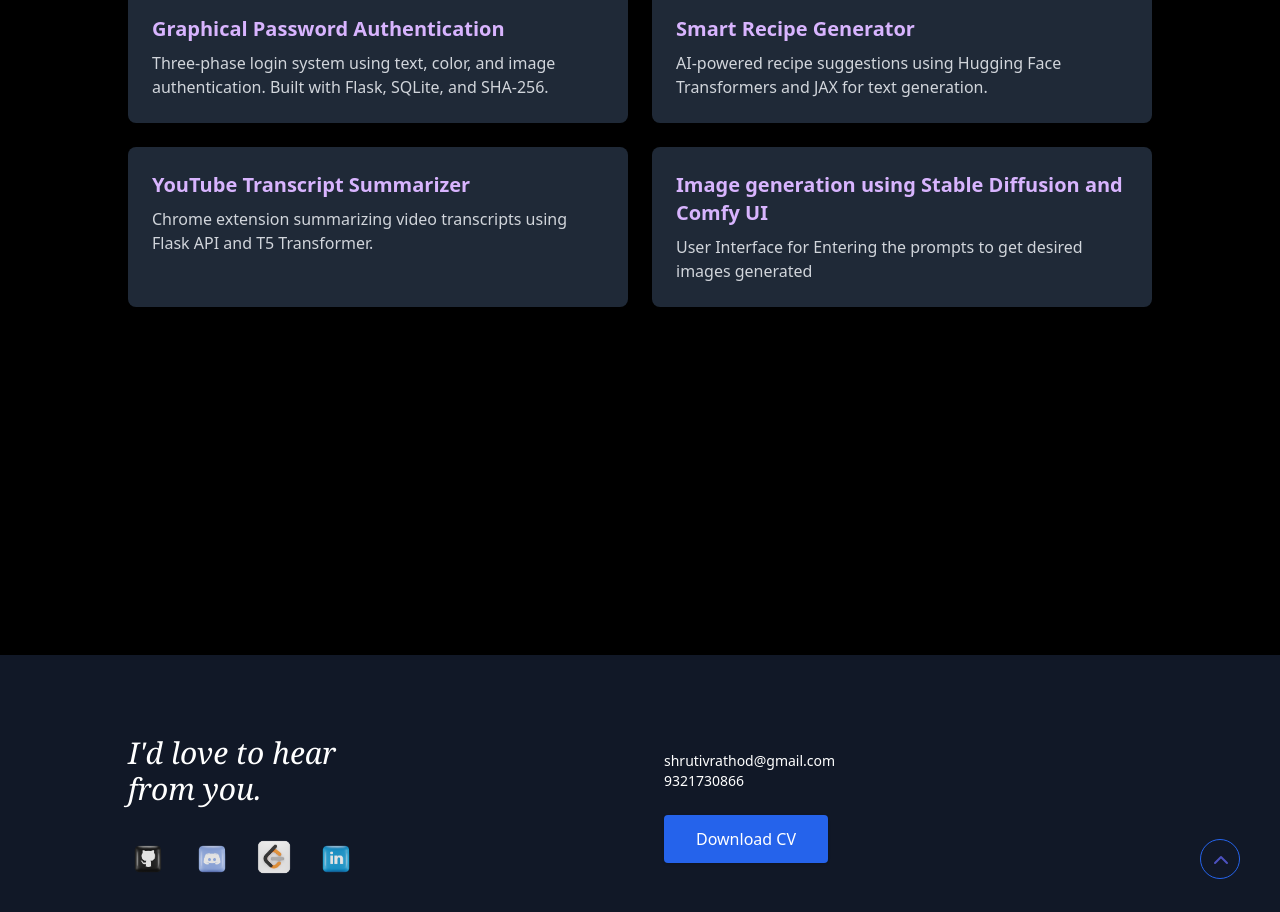
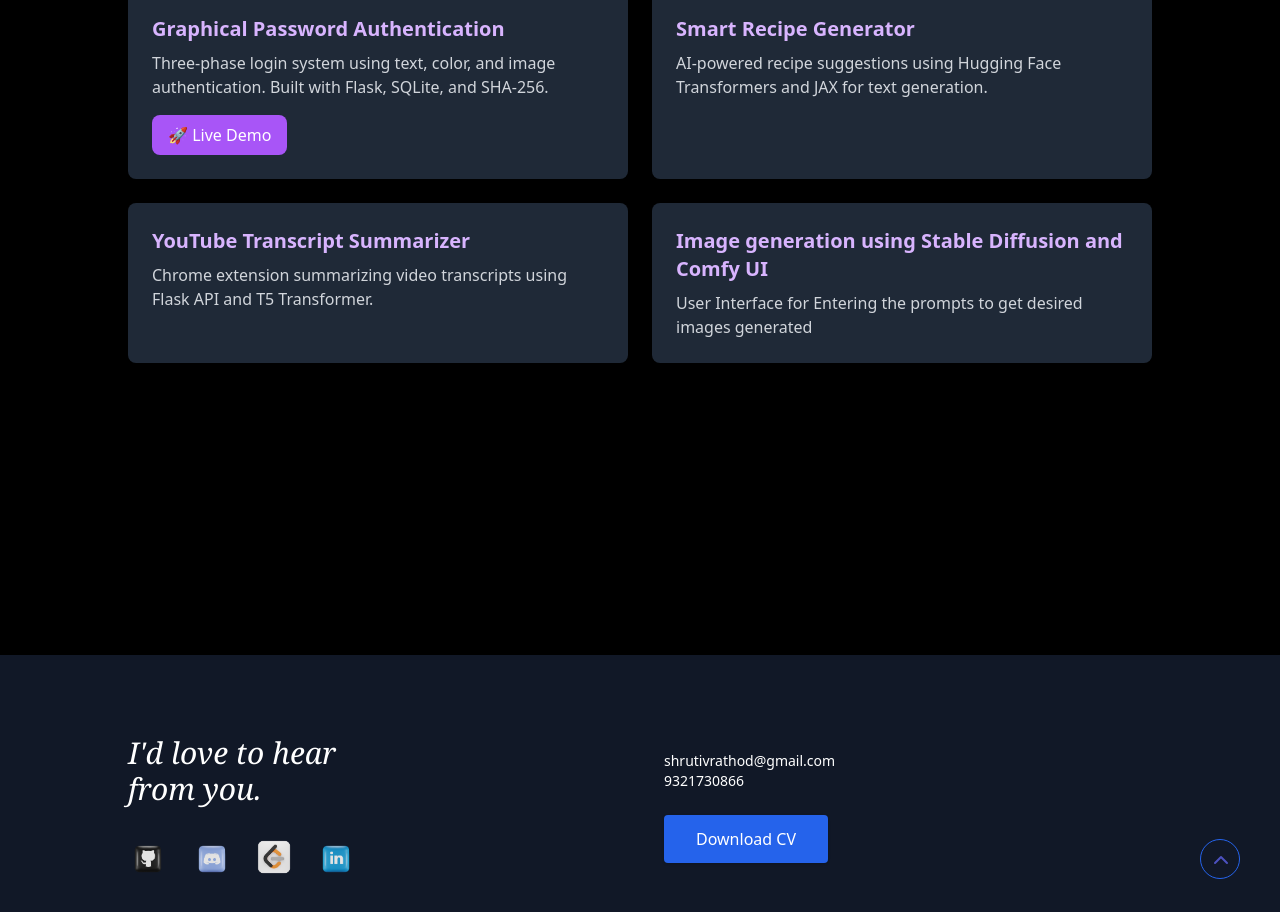
Before and after one commit to shrutirathod12/portfolio, a Next.js app: page / in a window 1280 px wide. Shown: the part 1745-2657 px from the top of the page. Built offline with nearby package versions, Linux system fonts and the light colour scheme.

Commit message:
Update Projects.js

```diff
--- a/components/Projects.js
+++ b/components/Projects.js
@@ -7,6 +7,14 @@ function Projects() {
           <div className="bg-gray-800 p-6 rounded-lg shadow-md">
             <h3 className="text-xl font-semibold text-purple-300">Graphical Password Authentication</h3>
             <p className="mt-2 text-gray-300">Three-phase login system using text, color, and image authentication. Built with Flask, SQLite, and SHA-256.</p>
+            <a
+              href="https://graphical-password-to-avoid-shoulder.onrender.com"
+              target="_blank"
+              rel="noopener noreferrer"
+              className="inline-block mt-4 px-4 py-2 bg-purple-500 hover:bg-green-600 text-white rounded-lg transition"
+            >
+              🚀 Live Demo
+            </a>
           </div>
 
           <div className="bg-gray-800 p-6 rounded-lg shadow-md">
```
